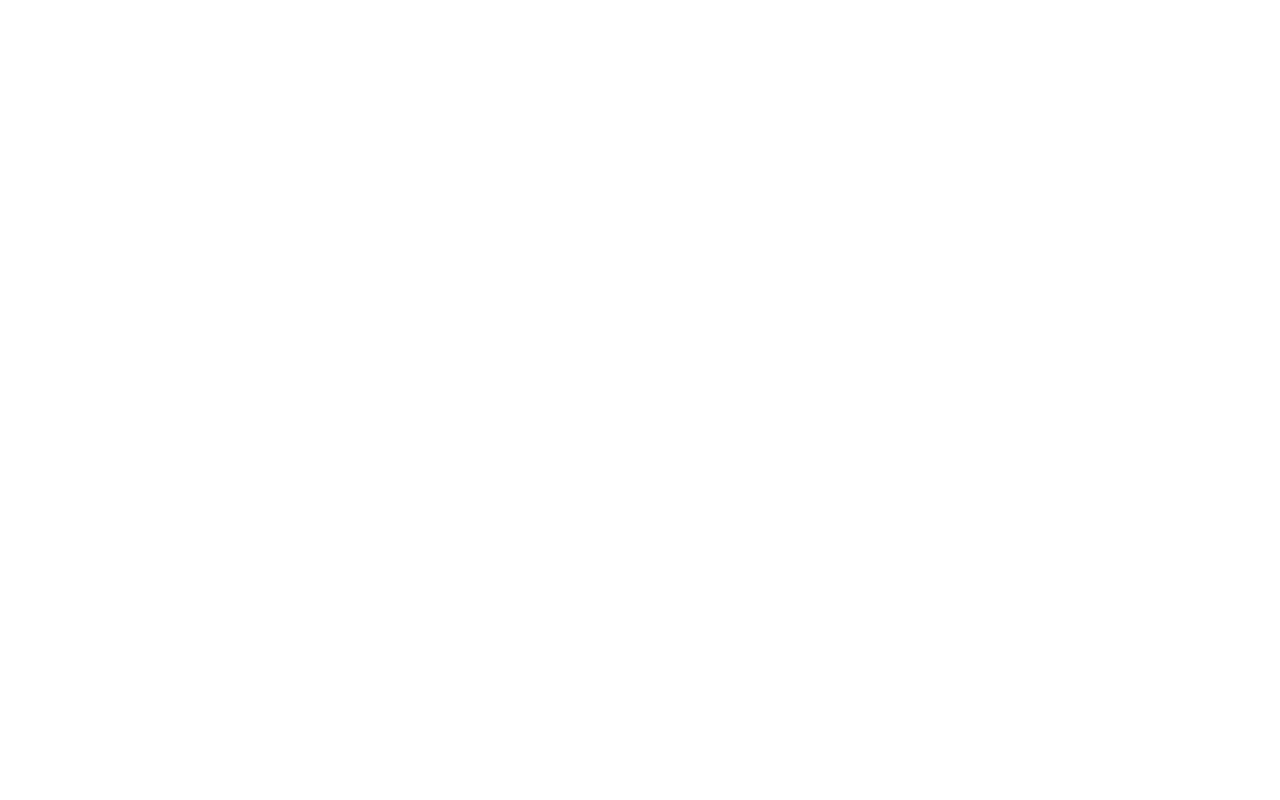
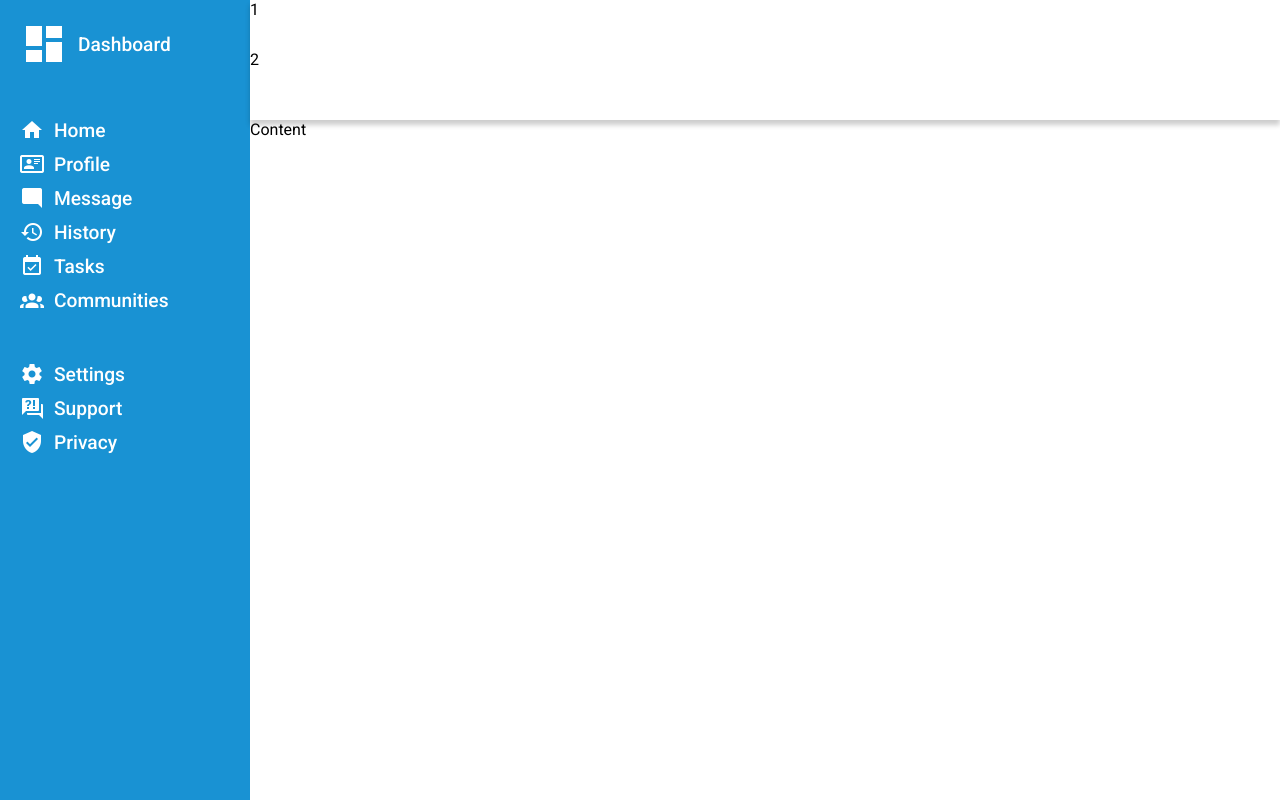
Before and after one commit to iamEvgen/admin-dashboard, a plain HTML site: page index.html in a window 1280 px wide. Drawn offline with Linux system fonts and the light colour scheme.

Commit message:
sidebar is ready

```diff
--- a/index.html
+++ b/index.html
@@ -1,13 +1,65 @@
 <!DOCTYPE html>
 <html lang="en">
 <head>
-    <meta charset="UTF-8">
-    <meta http-equiv="X-UA-Compatible" content="IE=edge">
-    <meta name="viewport" content="width=device-width, initial-scale=1.0">
-    <title>Document</title>
-    <link rel="stylesheet" href="style.css">
+  <meta charset="UTF-8">
+  <meta http-equiv="X-UA-Compatible" content="IE=edge">
+  <meta name="viewport" content="width=device-width, initial-scale=1.0">
+  <title>Admin-dashboard</title>
+  <link rel="stylesheet" href="style.css">
 </head>
 <body>
+  <div class="mainContainer">
+    <div class="sidebar">
+      <div class="nav">
+        <a href="#" class="dashboardLogo">
+          <img src="./icons/view-dashboard.png" alt="dashboard logo">
+          <span>Dashboard</span>
+        </a>
+        <a href="#">
+          <img src="./icons/home.png" alt="home logo">
+          <span>Home</span>
+        </a>
+        <a href="#">
+          <img src="./icons/card-account-details-outline.png" alt="profile logo">
+          <span>Profile</span>
+        </a>
+        <a href="#">
+          <img src="./icons/message-reply.png" alt="message logo">
+          <span>Message</span>
+        </a>
+        <a href="#">
+          <img src="./icons/history.png" alt="history logo">
+          <span>History</span>
+        </a>
+        <a href="#">
+          <img src="./icons/calendar-check.png" alt="tasks logo">
+          <span>Tasks</span>
+        </a>
+        <a href="#" class="needMargin">
+          <img src="./icons/account-group.png" alt="communities logo">
+          <span>Communities</span>
+        </a>
+        <a href="#">
+          <img src="./icons/cog.png" alt="settings logo">
+          <span>Settings</span>
+        </a>
+        <a href="#">
+          <img src="./icons/frequently-asked-questions.png" alt="support logo">
+          <span>Support</span>
+        </a>
+        <a href="#">
+          <img src="./icons/shield-check.png" alt="privacy logo">
+          <span>Privacy</span>
+        </a>
+      </div>
+    </div>
 
+    <div class="header">
+      <div class="firstLine">1</div>
+      <div class="secondLine">2</div>
+    </div>
+
+    <div class="content">Content</div>
+  </div>
 </body>
 </html>
--- a/style.css
+++ b/style.css
@@ -0,0 +1,71 @@
+@import url('https://fonts.googleapis.com/css2?family=Roboto:ital,wght@0,100;0,300;0,400;0,500;0,700;0,900;1,100;1,300;1,400;1,500;1,700;1,900&display=swap');
+
+html,
+body {
+    margin: 0;
+    padding: 0;
+    font-family: 'Roboto', sans-serif;;
+}
+
+.mainContainer {
+    display: grid;
+    grid-template-columns: 250px 1fr;
+    grid-template-rows: 120px max(100vh - 120px, 100%);
+    grid-template-areas:
+        "sidebar header"
+        "sidebar content";
+}
+
+.sidebar {
+    grid-area: sidebar;
+    background-color: #1992D3;
+}
+
+.header {
+    grid-area: header;
+    box-shadow: 0px 5px 5px 0px rgb(0 0 0 / 20%);
+}
+
+.content {
+    grid-area: content;
+}
+
+.nav {
+    display: flex;
+    flex-direction: column;
+    gap: 10px;
+    font-size: 1.2rem;
+    font-weight: 500;
+    margin-left: 20px;
+    margin-top: 20px;
+}
+
+.sidebar img {
+    width: 24px;
+}
+
+.sidebar a {
+    display: flex;
+    align-items: center;
+    gap: 10px;
+    text-decoration: none;
+    color: #FFFFFF;
+}
+
+.dashboardLogo {
+    margin-bottom: 40px;
+}
+
+.dashboardLogo img {
+    width: 48px;
+}
+
+.needMargin {
+    margin-bottom: 40px;
+}
+
+.header {
+    display: grid;
+    grid-template-rows: 50px 70px;
+    grid-template-columns: 1fr;
+}
```
Also changed, not shown: icons/account-group.png (added), icons/calendar-check.png (added), icons/card-account-details-outline.png (added), icons/cog.png (added), icons/frequently-asked-questions.png (added), icons/history.png (added), icons/home.png (added), icons/message-reply.png (added), icons/shield-check.png (added), icons/view-dashboard.png (added).
